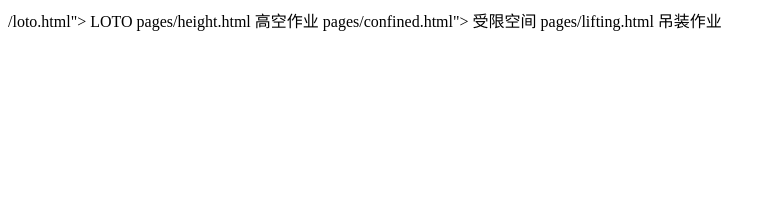
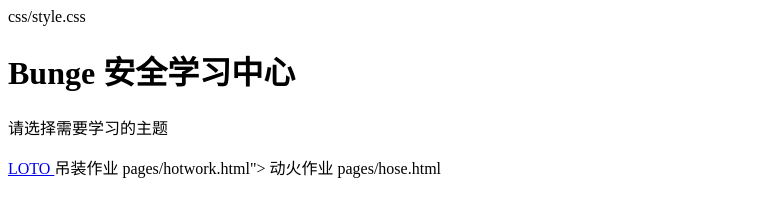
Before and after one commit to ArthurLiu18/SafetyLearningCenter, a plain HTML site: page index.html in a window 1280 px wide. Shown: the whole page, without its empty margins (0-776 px from the left). Drawn offline with Linux system fonts and the light colour scheme.

Commit message:
Update index.html

```diff
--- a/index.html
+++ b/index.html
@@ -3,46 +3,48 @@
 <html lang="zh-CN">
 
 <head>
-
     <meta charset="UTF-8">
-
-    <meta name="viewport"
-        content="width=device-width, initial-scale=1.0">
-
+    <meta name="viewport" content="width=device-width, initial-scale=1.0">
     <title>Bunge 安全学习中心</title>
 
-    <link rel="stylesheet" href="css/style1>Bunge 安全学习中心</h1>
+    css/style.css
+</head>
+
+<body>
+
+    <h1>Bunge 安全学习中心</h1>
 
     <p>请选择需要学习的主题</p>
 
     <div class="cards">
 
-        /loto.html">
+        <a class="card" href="pages/loto.html">
             LOTO
         </a>
 
-        pages/height.html
-            高空作业
-        </a>
-
-        pages/confined.html">
+        <a class="ined.html
             受限空间
         </a>
 
-        pages/lifting.html
+        .html">
             吊装作业
         </a>
 
-        <a classbile.html
+        <ages/mobile.html
             移动设备
         </a>
 
-        <a class="card" href="pages pages/hose.html
-            高压软管
+        pages/hotwork.html">
+            动火作业
         </a>
 
-        <a class="card" href    </div>
+        pages/hose.html
+
+        <a class="ral.html
+            通用安全
+        </a>
+
+    </div>
 
 </body>
-
 </html>
```
